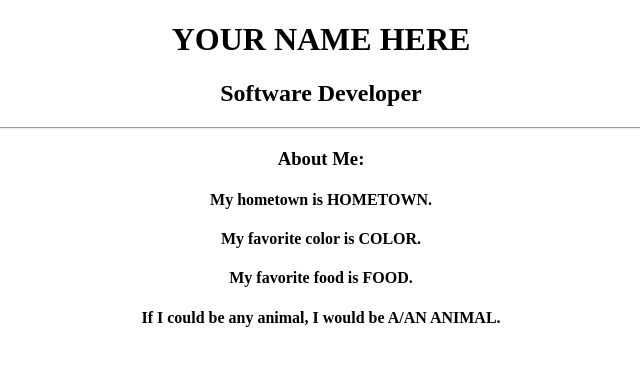
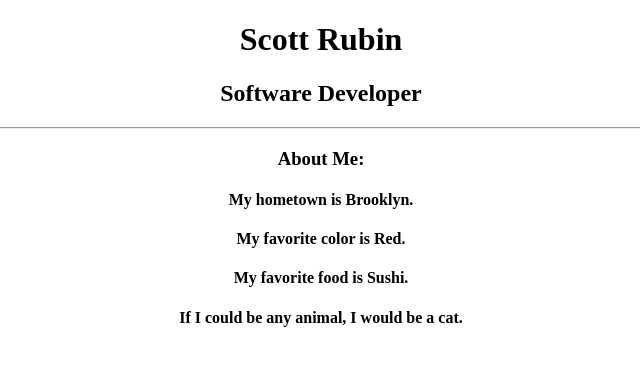
Before and after one commit to 8cott/my-first-repo, a plain HTML site: page index.html in a window 1280 px wide. Shown: the whole page, without its empty margins (319-959 px from the left). Drawn offline with Linux system fonts and the light colour scheme.

Commit message:
Updated with info

```diff
--- a/index.html
+++ b/index.html
@@ -7,14 +7,14 @@
 		  </head>
 		  <body>
 			<div align="center">
-				<h1>YOUR NAME HERE</h1>
+				<h1>Scott Rubin</h1>
 				<h2>Software Developer</h2>
 				<hr>
 				<h3>About Me:</h3>
-					<h4>My hometown is HOMETOWN.</h4>
-					<h4>My favorite color is COLOR.</h4>
-					<h4>My favorite food is FOOD.</h4>
-					<h4>If I could be any animal, I would be A/AN ANIMAL.</h4>
+					<h4>My hometown is Brooklyn.</h4>
+					<h4>My favorite color is Red.</h4>
+					<h4>My favorite food is Sushi.</h4>
+					<h4>If I could be any animal, I would be a cat.</h4>
 			</div>
 		  </body>
 		</html>
```
